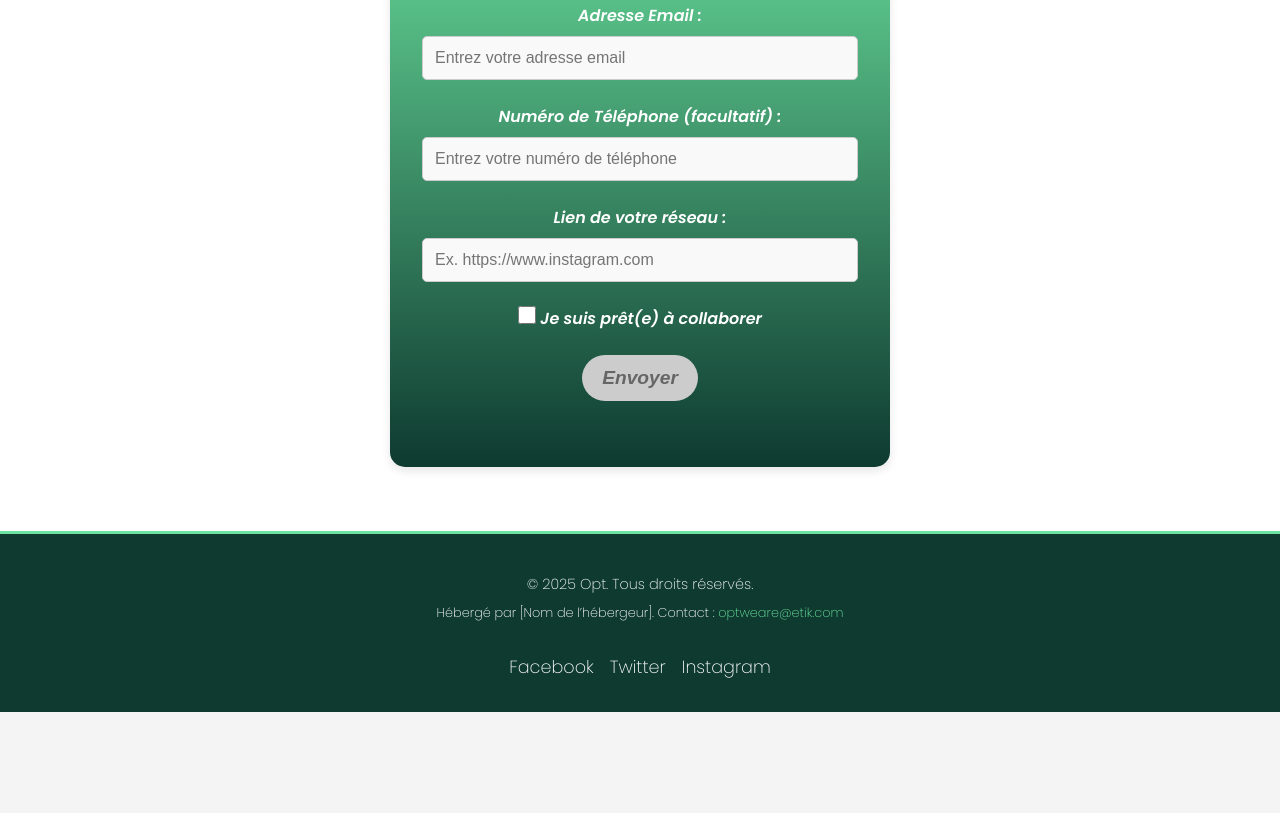
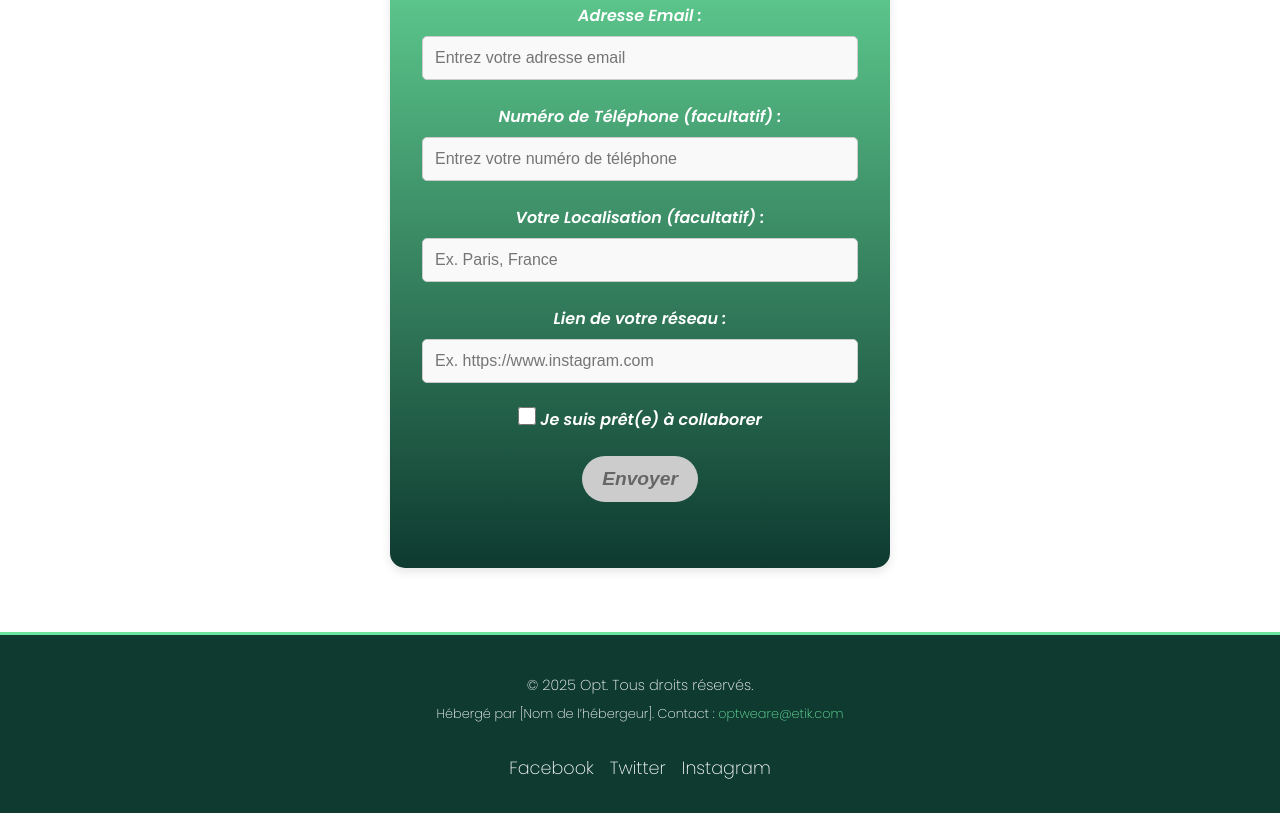
Before and after one commit to Fatih-dev74/Opt, a website: page index.html in a window 1280 px wide. Shown: the part 3279-4092 px from the top of the page. Before the commit the page ends 3991 px from the top, so only its background shows below. Drawn offline with Linux system fonts and the light colour scheme.

Commit message:
ajout du champs votre localisation dans le formulaire

```diff
--- a/index.html
+++ b/index.html
@@ -156,6 +156,11 @@
                     <label for="phone">Numéro de Téléphone (facultatif) :</label>
                     <input type="tel" id="phone" name="phone" autocomplete="tel" placeholder="Entrez votre numéro de téléphone">
                 </div>
+                <!-- Champ Localisation (Facultatif) -->
+                <div class="form-group">
+                    <label for="location">Votre Localisation (facultatif) :</label>
+                    <input type="text" id="location" name="location" placeholder="Ex. Paris, France">
+                </div>
                 <!-- Champ Lien Réseaux -->
                 <div class="form-group">
                     <label for="link">Lien de votre réseau :</label>
```
